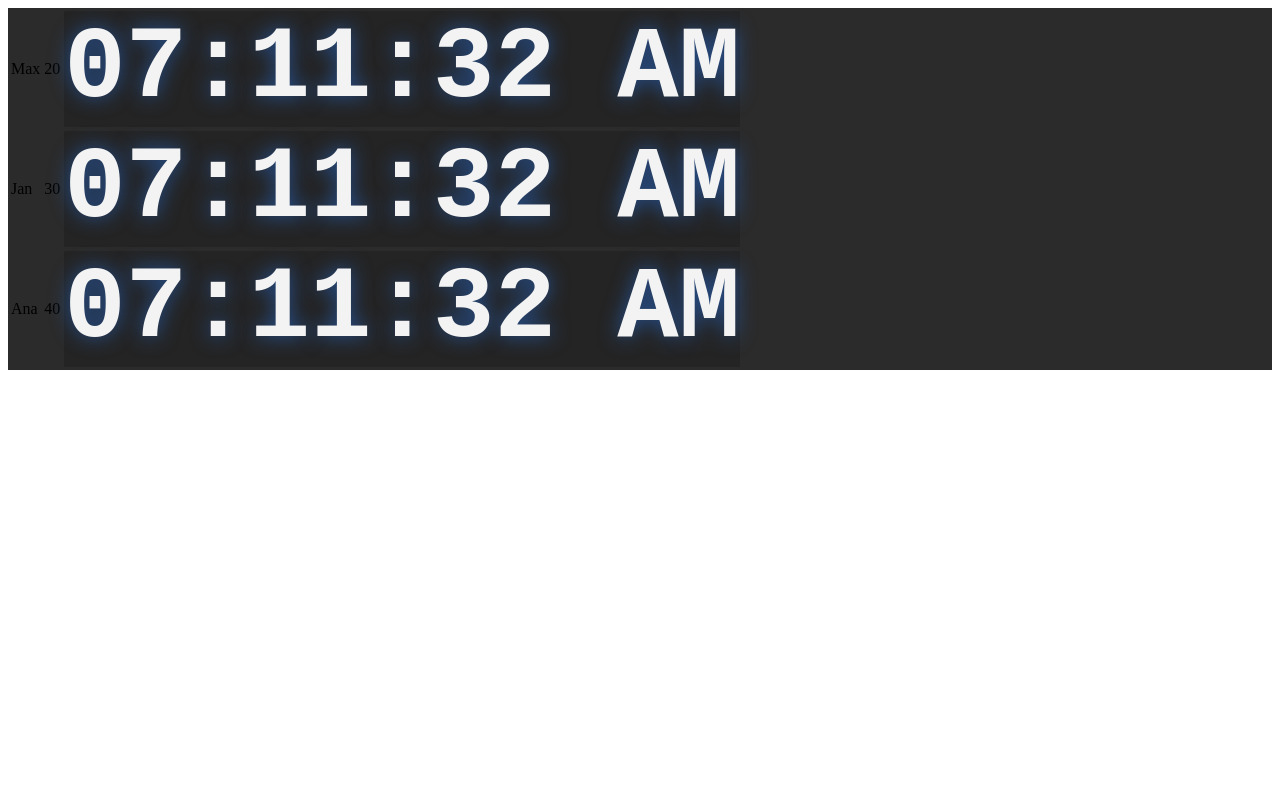
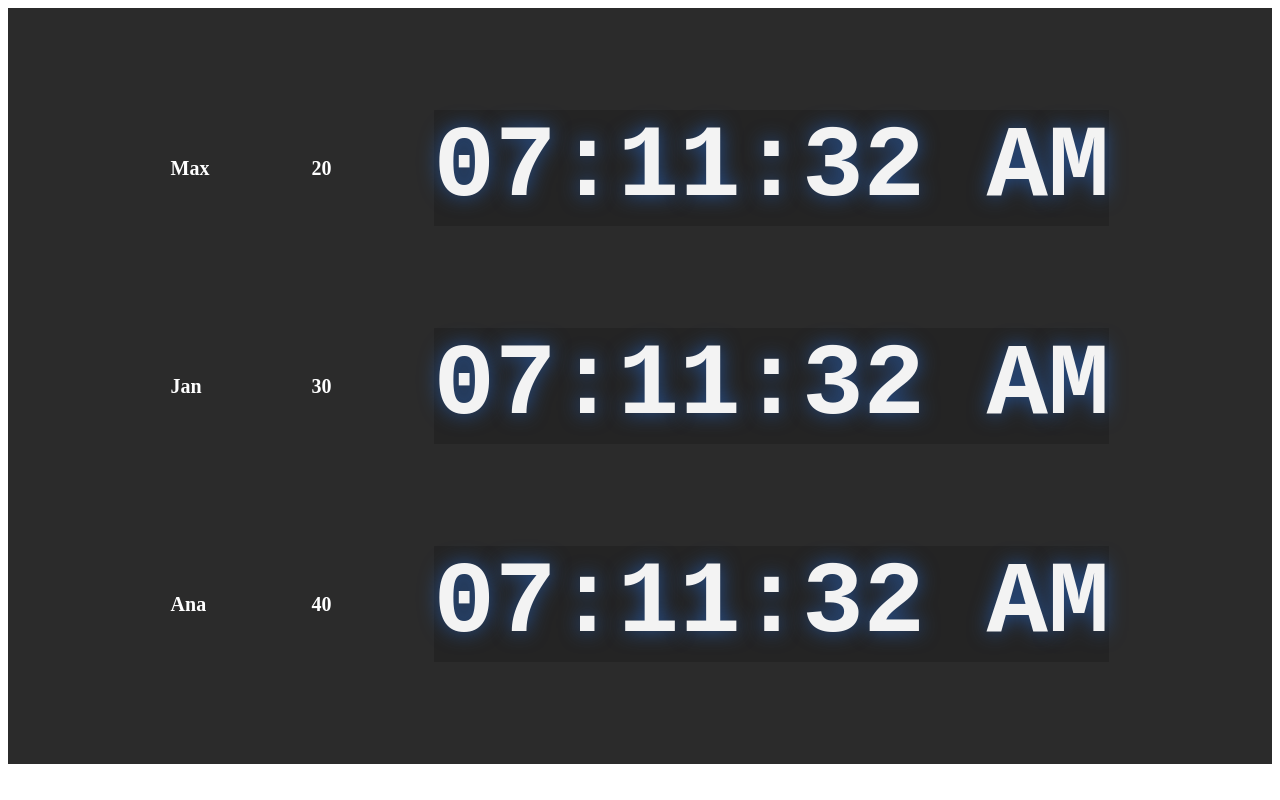
Before and after one commit to aiddin/StockClockList, a Vue app: page / in a window 1280 px wide. Built offline with nearby package versions, Linux system fonts and the light colour scheme.

Commit message:
class n style

```diff
--- a/src/App.vue
+++ b/src/App.vue
@@ -3,13 +3,13 @@
 :simpleDateTime="simpleDateTime" -->
 <template>
 <div class="stockbg">
-  <table>
+  <table class ="huh">
     <tbody>
     <tr v-for="(persons) in persons" :key="persons.name">
 
-      <td>{{persons.name}}</td>
-      <td>{{persons.age}}</td>
-      <td><tc-clock
+      <td class="tdstyle">{{persons.name}}</td>
+      <td class="tdstyle">{{persons.age}}</td>
+      <td class="tdstyle"><tc-clock
         :serverDate="serverDate"
         :glow="glow"
         :simpleTime="simpleTime"
@@ -76,4 +76,16 @@ export default {
   background-color: #2b2b2b;
 
 }
+.tdstyle{
+
+  color: #fff;
+  font-size: 20px;
+  font-weight: 600;
+  margin : 150vw;
+  padding: 50px;
+}
+.huh{
+  margin: 0 auto;
+  padding: 50px;
+}
 </style>
```
Also changed, not shown: src/components/TcClock.vue (+8 -2 lines).
